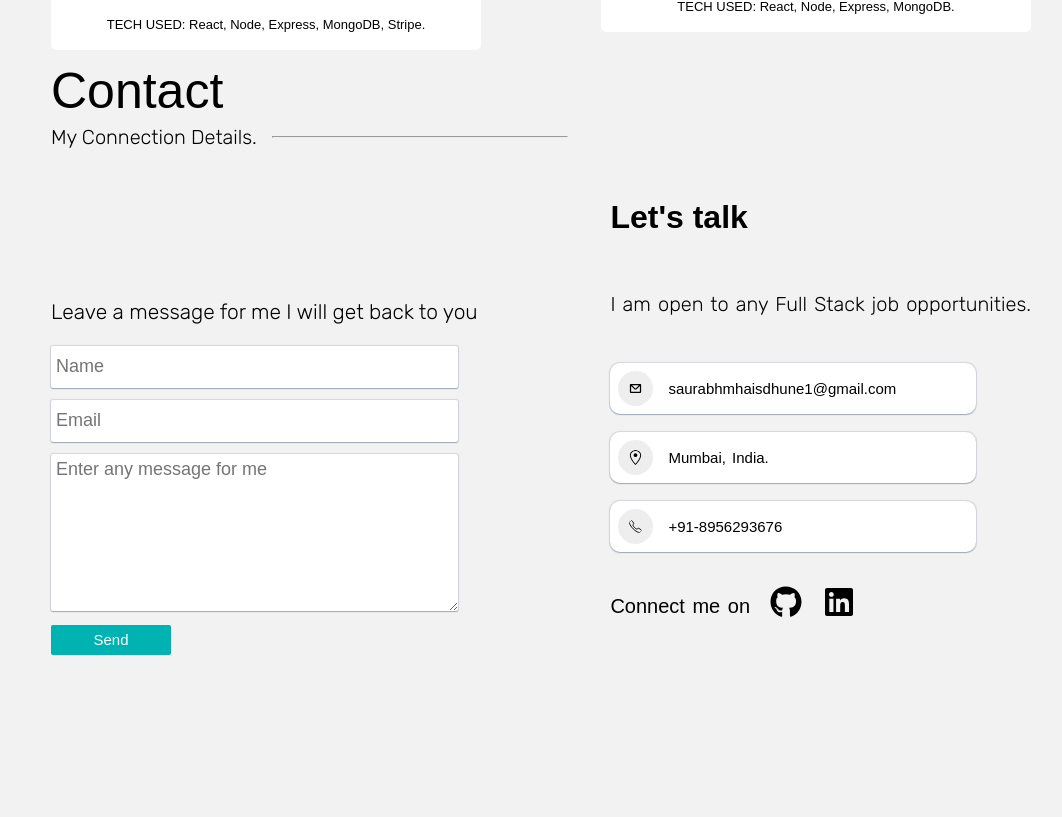
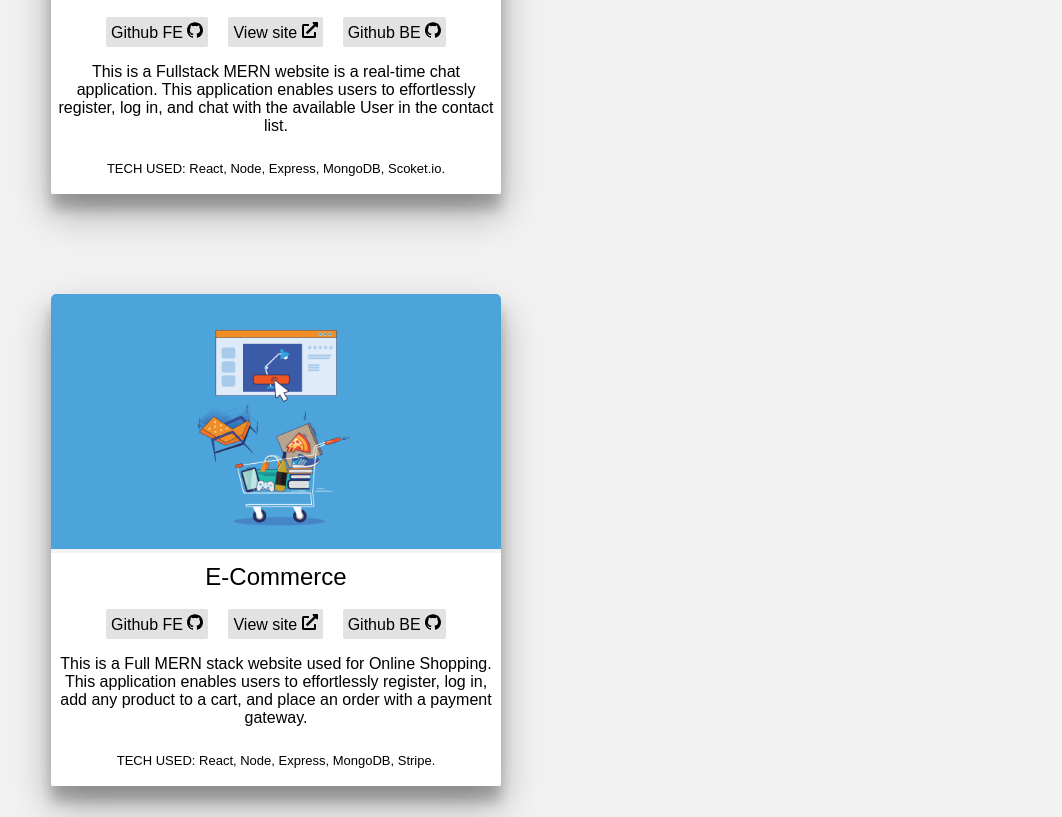
Before and after one commit to Saurabhmhaisdhune/PORTFOLIOO, a React (Create React App) app: page / in a window 1280 px wide. Shown: the part 5863-6680 px from the top of the page, without its empty margins (99-1161 px from the left). Built offline with nearby package versions, Linux system fonts and the light colour scheme; a web font is replaced by a local one.

Commit message:
initial commit

```diff
--- a/src/Components/About.css
+++ b/src/Components/About.css
@@ -19,7 +19,6 @@
     top: 20px;
     word-spacing: 2px;
     width: 400px;
-    /* height: auto; */
     background-color: white;
     padding: 40px;
     box-shadow: rgba(60, 64, 67, 0.3) 0px 1px 2px 0px, rgba(60, 64, 67, 0.15) 0px 1px 3px 1px;
@@ -88,12 +87,17 @@
     gap: 30px;
     margin-top: 60px;
 }
-@media(max-Width:1000px){
+@media(max-Width:1350px){
+    .para-edu{
+        justify-content: center;
+    }
+}
+/* @media(max-Width:1000px){
     .about-margin-item{
         margin: 10px;
     }
-}
-@media(max-Width:1000px){
+} */
+/* @media(max-Width:1000px){
     .about-para{
         font-size: 15px;
     }
@@ -106,8 +110,8 @@
         text-align: center;
     }
 
-}
-@media(max-Width:500px){
+} */
+/* @media(max-Width:500px){
     .about-para{
         font-size: 18px;
     }
@@ -119,7 +123,7 @@
         text-align: center;
     }
 
-}
+} */
 .about-img{
     width: 100px;
     height: 100px;
--- a/src/Components/Contact.css
+++ b/src/Components/Contact.css
@@ -164,3 +164,9 @@ textarea{
 .contact-margin-item{
     padding: 50px 150px;
 }
+@media(max-Width:1350px){
+    .contact-flex{
+        justify-content: center;
+        gap: 200px;
+    }
+}
--- a/src/Components/Project.css
+++ b/src/Components/Project.css
@@ -10,18 +10,23 @@
   box-shadow: rgba(0, 0, 0, 0.3) 0px 19px 38px,
     rgba(0, 0, 0, 0.22) 0px 15px 12px;
 }
-@media (max-width: 1600px) {
+/* @media (max-width: 1600px) {
   .cards {
     width: 430px;
     height: 330px;
   }
+} */
+@media(max-Width:1260px){
+  .project-flexx{
+      justify-content: center !important;
+  }
 }
 @media (max-width: 600px) {
-  .cards {
+  /* .cards {
     width: 400px;
     height: 300px;
     margin-top: 10px;
-  }
+  } */
   .project-links {
     font-size: 12px;
   }
--- a/src/Components/Skills.css
+++ b/src/Components/Skills.css
@@ -9,12 +9,12 @@
     height: auto;
   }
 }
-@media (max-width: 430px) {
+/* @media (max-width: 430px) {
   .skills-icons {
     width: 150px;
     height: 40px;
   }
-}
+} */
 /* @media (max-width: 600px) {
 
 } */
```
